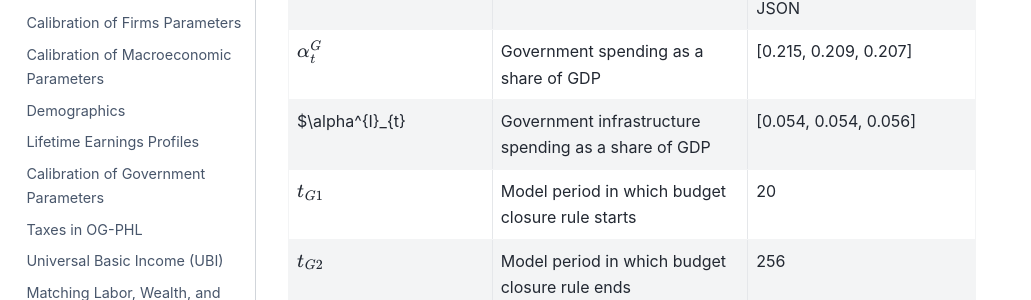
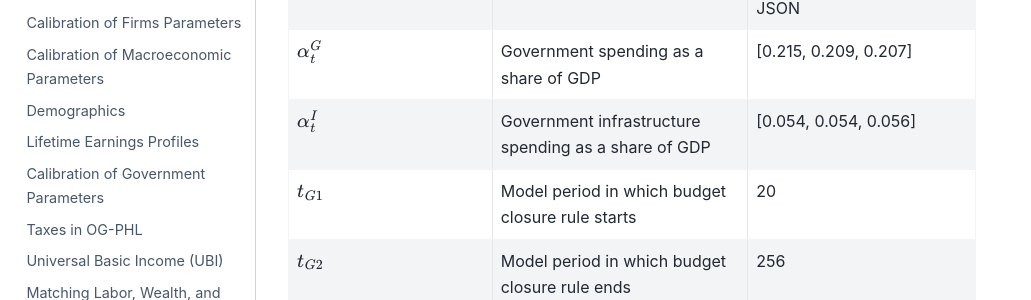
Before and after one commit to EAPD-DRB/OG-PHL, a Jupyter Book: the page built from docs/book/content/calibration/exogenous_parameters.md, in a window 1280 px wide and 900 px high, scrolled down 3223 px. Shown: the part 151-451 px from the top of the window, without its empty margins (0-1031 px from the left). Built offline with Jupyter Book 1.0.4 settings and Sphinx 7.4.7 and the Sphinx Book theme 1.1.4, drawn with Linux system fonts in a browser that asks for light colours; comment, search, counter and statistics services are not loaded.

Commit message:
fixed typo in exogenous_parameters.md

```diff
--- a/docs/book/content/calibration/exogenous_parameters.md
+++ b/docs/book/content/calibration/exogenous_parameters.md
@@ -79,7 +79,7 @@ kernelspec:
 | $\alpha^{T}_{t}$                 | Transfers as a share of GDP                                             | [0.097...0.097]                                       |
 | $\eta_{j,s,t}$                   | Distribution of transfers                                               | Too large to report here, see default parameters JSON |
 | $\alpha^{G}_{t}$                 | Government spending as a share of GDP                                   | [0.215, 0.209, 0.207]                                  |
-| $\alpha^{I}_{t}                  | Government infrastructure spending as a share of GDP                    | [0.054, 0.054, 0.056]                                 |
+| $\alpha^{I}_{t}$                 | Government infrastructure spending as a share of GDP                    | [0.054, 0.054, 0.056]                                 |
 | $t_{G1}$                         | Model period in which budget closure rule starts                        | 20                                                    |
 | $t_{G2}$                         | Model period in which budget closure rule ends                          | 256                                                   |
 | $\rho_{G}$                       | Budget closure rule smoothing parameter                                 | 0.100                                                 |
```
